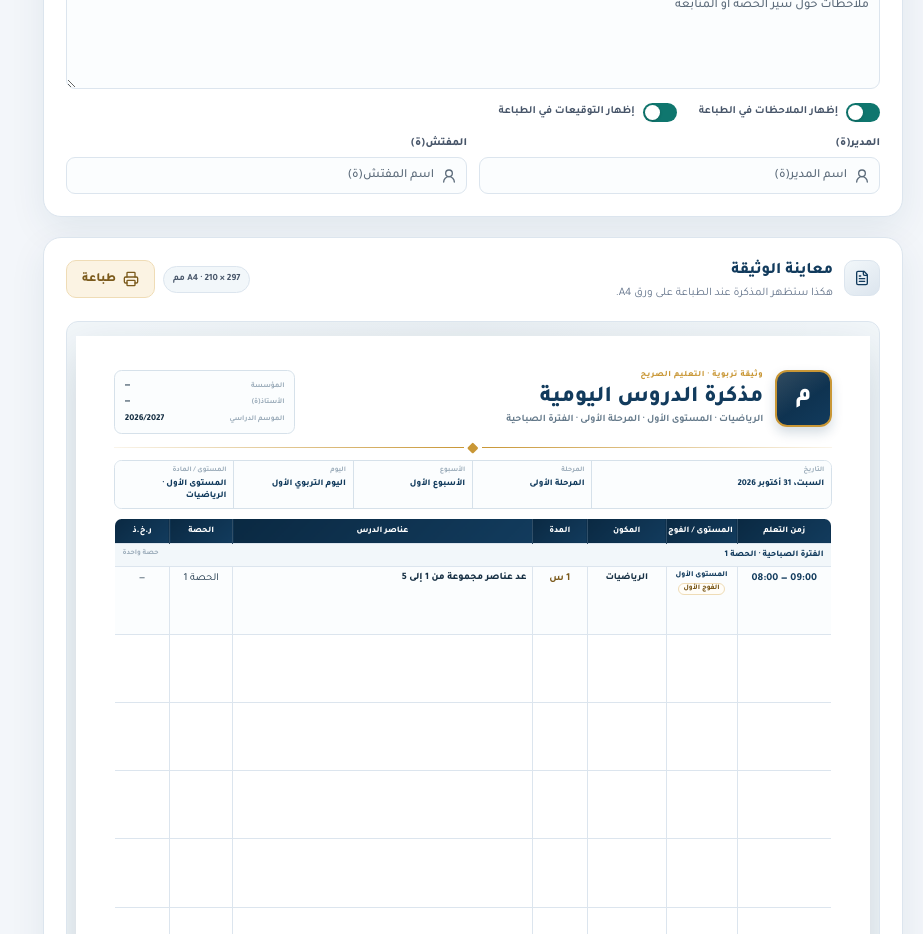
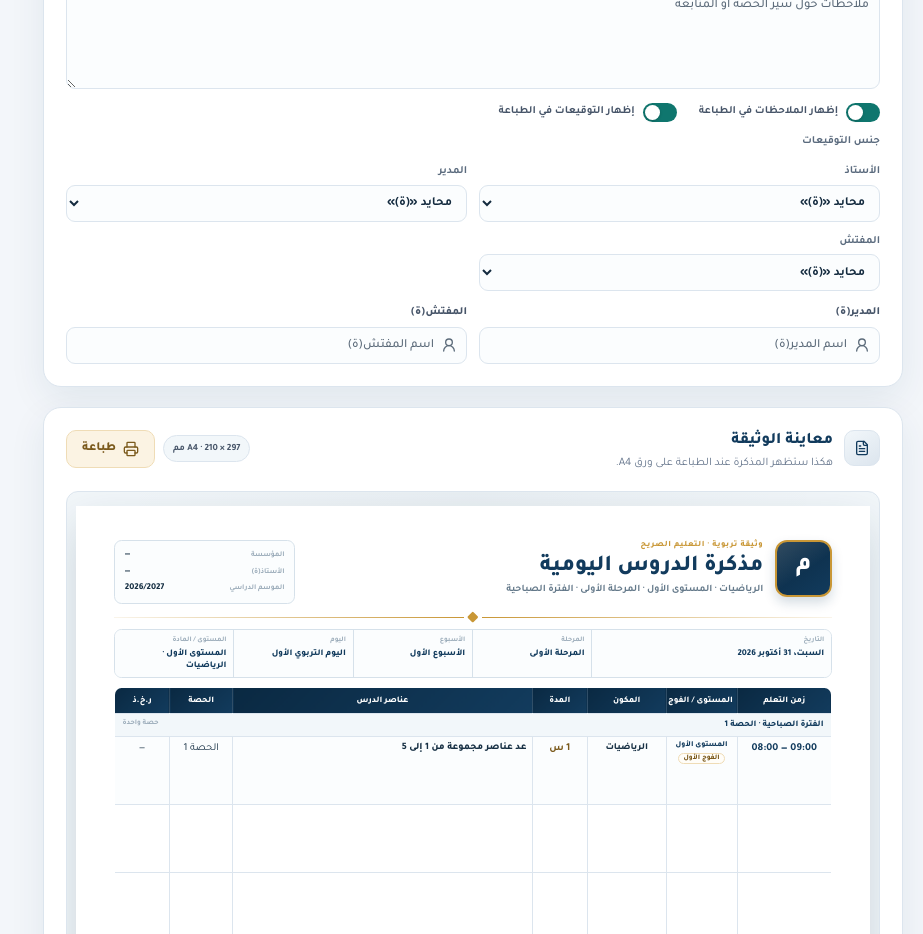
Before and after one commit to modarispro01-lab/moudaris-pro, a Next.js app: page /tools/daily-memo-explicit in a window 1280 px wide. Shown: the part 1800-2734 px from the top of the page, without its empty margins (357-1280 px from the left). Built offline with nearby package versions, Linux system fonts and the light colour scheme.

Commit message:
جنس التوقيعات: اختيار الأستاذ والمدير والمفتش في استعمال الزمن والمذكرة اليومية ومذكرة الأسبوع

```diff
--- a/src/components/daily-memo/DailyMemoApp.tsx
+++ b/src/components/daily-memo/DailyMemoApp.tsx
@@ -622,6 +622,7 @@ function buildGroupedMemo(
     director: profile.director,
     inspector: profile.inspector,
     academicYear: profile.academicYear || defaultAcademicYear(),
+    genders: profile.genders,
     level: plans.map((plan) => plan.level.levelLabel_ar).join(" · "),
     stage: activePlan.stage.title_ar,
     subject:
@@ -861,6 +862,8 @@ export default function DailyMemoApp({ catalog }: { catalog: Catalog }) {
       ...EMPTY_PROFILE,
       academicYear: defaultAcademicYear(),
       ...storedProfile,
+      /* القيمة الابتدائية من استعمال الزمن — تُحفظ فوراً فتصبح مستقلة بعد ذلك */
+      genders: storedProfile.genders ?? readTimetableState()?.design.genders,
     };
     const storedDrafts = readStorage<Record<string, MemoState>>(draftsKey, {});
     draftsRef.current =
@@ -1307,6 +1310,7 @@ export default function DailyMemoApp({ catalog }: { catalog: Catalog }) {
     if (patch.section !== undefined) profilePatch.section = patch.section;
     if (patch.director !== undefined) profilePatch.director = patch.director;
     if (patch.inspector !== undefined) profilePatch.inspector = patch.inspector;
+    if (patch.genders !== undefined) profilePatch.genders = patch.genders;
     if (Object.keys(profilePatch).length) {
       setProfile((previous) => ({ ...previous, ...profilePatch }));
     }
--- a/src/components/daily-memo/MemoEditor.tsx
+++ b/src/components/daily-memo/MemoEditor.tsx
@@ -1,6 +1,7 @@
 "use client";
 
 import type { ReactNode } from "react";
+import { normalizeGender, type Gender } from "@/lib/gender";
 import {
   ArrowDown,
   ArrowUp,
@@ -842,6 +843,44 @@ export default function MemoEditor({
           </label>
         </div>
 
+        {/* جنس التوقيعات — لكل دور على حدة */}
+        <div className="mt-3">
+          <span className="mb-2 block text-[11px] font-bold text-muted">
+            جنس التوقيعات
+          </span>
+          <div className="memo-sign-grid">
+            {(
+              [
+                ["teacher", "الأستاذ"],
+                ["director", "المدير"],
+                ["inspector", "المفتش"],
+              ] as const
+            ).map(([role, label]) => (
+              <label key={role} className="block">
+                <span className="mb-1 block text-[11px] font-bold text-muted">
+                  {label}
+                </span>
+                <select
+                  className="memo-input"
+                  value={normalizeGender(memo.genders?.[role])}
+                  onChange={(event) =>
+                    onChange({
+                      genders: {
+                        ...(memo.genders ?? {}),
+                        [role]: event.target.value as Gender,
+                      },
+                    })
+                  }
+                >
+                  <option value="neutral">محايد «(ة)»</option>
+                  <option value="male">مذكر</option>
+                  <option value="female">مؤنث</option>
+                </select>
+              </label>
+            ))}
+          </div>
+        </div>
+
         <div className="memo-sign-grid">
           <Label field={{ key: "director", label_ar: "المدير(ة)", label_fr: "", order: 1, type: "text", scope: "footer" }}>
             <div className="memo-with-icon">
--- a/src/components/daily-memo/TimetablePicker.tsx
+++ b/src/components/daily-memo/TimetablePicker.tsx
@@ -195,6 +195,7 @@ export function buildMemoFromTimetable(
     director: profile.director,
     inspector: profile.inspector,
     academicYear: profile.academicYear || defaultAcademicYear(),
+    genders: profile.genders,
     level: levelLabels.join(" · "),
     stage: anchorStage?.title_ar ?? "",
     subject: subjectNames.join(" · "),
--- a/src/components/daily-memo/types.ts
+++ b/src/components/daily-memo/types.ts
@@ -1,6 +1,8 @@
 /* ============================================================
    أنواع بيانات أداة المذكرة اليومية — التعليم الصريح
    ============================================================ */
+
+import type { RoleGenders } from "@/lib/gender";
 
 export type MemoBlock = "morning" | "afternoon";
 
@@ -264,6 +266,8 @@ export interface MemoState {
   showSignatures: boolean;
   /** صف الخروج أسفل جدول الحصص؛ يُفعّل تلقائيًا عند دمج المستويات. */
   showDismissal?: boolean;
+  /** جنس صاحب كل توقيع — غيابه يعني المحايد «(ة)» */
+  genders?: RoleGenders;
   /** إشعارات الأيام غير الدراسية المتتالية — تُملأ في مسار طباعة الأسبوع فقط */
   nextHolidays?: HolidayNotice[];
   /** الحصة الأسبوعية المختارة من 1 إلى 5 (مستقلة عن اليوم). */
@@ -278,6 +282,8 @@ export interface Profile {
   inspector: string;
   academicYear: string;
   section: string;
+  /** جنس صاحب كل توقيع — يُحفظ مع الملف الشخصي */
+  genders?: RoleGenders;
 }
 
 export interface Preferences {
--- a/src/components/timetable/steps/DesignStep.tsx
+++ b/src/components/timetable/steps/DesignStep.tsx
@@ -29,6 +29,7 @@ import ProjectActions from "../ProjectActions";
 import InstitutionLogo from "../InstitutionLogo";
 import type { Design } from "../types";
 import { cx } from "../utils";
+import { genderLabel, normalizeGender, type Gender } from "@/lib/gender";
 
 /** تصغير الصورة المرفوعة قبل حفظها في المتصفح */
 function uploadLogo(
@@ -77,6 +78,11 @@ export default function DesignStep({
   const { state, dispatch } = useTimetable();
   const theme = resolveTheme(state.design);
   const set = (patch: Partial<Design>) => dispatch({ type: "SET_DESIGN", patch });
+
+  /* جنس الدور: genders يتجاوز feminine، وفقدانه يعني «محايد» */
+  const genderOf = (role: "teacher" | "director" | "inspector"): Gender =>
+    state.design.genders?.[role] ??
+    normalizeGender(state.design.feminine === false ? "male" : "neutral");
 
   return (
     <div className="space-y-6">
@@ -430,18 +436,47 @@ export default function DesignStep({
             </p>
           </div>
 
-          {/* صيغة التوقيعات */}
+          {/* جنس التوقيعات — لكل دور على حدة */}
           <div>
             <div className="mb-2 flex items-center justify-between gap-2">
-              <span className="text-xs font-bold text-muted">صيغة التوقيعات</span>
-              <Toggle
-                active={state.design.feminine !== false}
-                onClick={() => set({ feminine: state.design.feminine === false })}
-                label={state.design.feminine !== false ? "مؤنّث «(ة)»" : "مذكر «بدون (ة)»"}
-              />
+              <span className="text-xs font-bold text-muted">جنس التوقيعات</span>
+              <span className="text-[11px] text-muted">المحايد «(ة)» هو الافتراضي</span>
             </div>
 
-            <div className="space-y-2">
+            <div className="grid grid-cols-3 gap-2">
+              {(
+                [
+                  ["teacher", "الأستاذ"],
+                  ["director", "المدير"],
+                  ["inspector", "المفتش"],
+                ] as const
+              ).map(([role, label]) => (
+                <label key={role} className="block">
+                  <span className="mb-1 block text-[11px] font-bold text-muted">
+                    {label}
+                  </span>
+                  <select
+                    className={inputCls + " py-2 text-xs"}
+                    value={genderOf(role)}
+                    onChange={(e) =>
+                      set({
+                        genders: {
+                          ...(state.design.genders ?? {}),
+                          [role]: e.target.value as Gender,
+                        },
+                      })
+                    }
+                  >
+                    <option value="neutral">محايد «(ة)»</option>
+                    <option value="male">مذكر</option>
+                    <option value="female">مؤنث</option>
+                  </select>
+                </label>
+              ))}
+            </div>
+
+            {/* نصوص مخصّصة — تبقى كما هي، وتتجاوز الجنس عند الكتابة */}
+            <div className="mt-3 space-y-2">
               {(
                 [
                   ["teacher", "توقيع الأستاذ"],
@@ -456,11 +491,10 @@ export default function DesignStep({
                   <input
                     className={inputCls + " py-2 text-xs"}
                     value={state.design.signLabels?.[k] ?? ""}
-                    placeholder={
-                      state.design.feminine !== false
-                        ? `${label}(ة)`
-                        : `${label}`
-                    }
+                    placeholder={genderLabel(
+                      `${label}(ة)`,
+                      genderOf(k === "manager" ? "director" : k)
+                    )}
                     onChange={(e) =>
                       set({
                         signLabels: {
--- a/src/components/timetable/types.ts
+++ b/src/components/timetable/types.ts
@@ -1,6 +1,8 @@
 /* ============================================================
    أنواع بيانات مولّد استعمال الزمن — التعليم الصريح
    ============================================================ */
+
+import type { RoleGenders } from "@/lib/gender";
 
 /** معرّف مادة (نصّي لتسهيل التوسيع) */
 export type SubjectId = string;
@@ -123,6 +125,8 @@ export interface Design {
   logoDataUrl?: string;
   /** صيغة المفردات: true = مؤنّث «الأستاذ(ة)»، false = مذكر «الأستاذ» */
   feminine: boolean;
+  /** جنس صاحب كل توقيع (الأستاذ/المدير/المفتش). غيابه = اتباع feminine ثم المحايد «(ة)». */
+  genders?: RoleGenders;
   /** نصوص التوقيعات المخصّصة (تُترك فارغة لاستعمال الافتراضي) */
   signLabels?: {
     teacher?: string;
--- a/src/components/week-memo/week-day-to-memo.ts
+++ b/src/components/week-memo/week-day-to-memo.ts
@@ -90,6 +90,7 @@ export function dayToMemoSheets(day: DayDoc, opts: Options): WeekSheet[] {
         director: opts.profile.director,
         inspector: opts.profile.inspector,
         academicYear: opts.profile.academicYear,
+        genders: opts.profile.genders,
         level: levels.join(" · "),
         stage: `المرحلة رقم ${opts.stageIndex + 1}`,
         subject: subjects.join(" · "),
--- a/src/components/workspace/types.ts
+++ b/src/components/workspace/types.ts
@@ -3,6 +3,7 @@
    طبقة تخزين موحّدة جديدة: لا تعدّل أي مفتاح قديم في localStorage.
    ============================================================ */
 
+import type { RoleGenders } from "@/lib/gender";
 import type { TimetableState } from "@/components/timetable/types";
 import { makeInitialState } from "@/components/timetable/defaults";
 
@@ -30,6 +31,8 @@ export interface TeacherProfile {
   director: string;
   inspector: string;
   academicYear: string;
+  /** جنس صاحب كل توقيع — يُشتق من استعمال الزمن */
+  genders?: RoleGenders;
 }
 
 /** مرجع صنف دراسي: مادة × مستوى × فوج */
--- a/src/components/workspace/useWorkspace.ts
+++ b/src/components/workspace/useWorkspace.ts
@@ -79,6 +79,7 @@ function buildProfile(tt: TimetableState, legacy: LegacyProfile | null): Teacher
     director: "",
     inspector: "",
     academicYear: from(legacy?.schoolYear, info?.year),
+    genders: tt?.design?.genders,
   };
 }
 
@@ -124,6 +125,8 @@ function mergeLiveProfile(ws: Workspace): Workspace {
       director: dropIfLeaked(ws.profile?.director, liveDirection),
       inspector: dropIfLeaked(ws.profile?.inspector, liveEmployeeId),
       academicYear: pick(ws.profile?.academicYear, live.academicYear),
+      /* المحفوظ يدوياً يسبق، وإلا نأخذ من استعمال الزمن */
+      genders: ws.profile?.genders ?? live.genders,
     },
   };
 }
--- /dev/null
+++ b/src/lib/gender.ts
@@ -0,0 +1,33 @@
+/* ============================================================
+   جنس صاحب التوقيع: الأستاذ / المدير / المفتش
+   "neutral" = الصيغة المحايدة «(ة)» — الافتراضي حفاظاً على المستندات القديمة.
+   ============================================================ */
+
+export type Gender = "neutral" | "male" | "female";
+
+/** أجناس الأدوار الثلاثة — المفتاح "director" يقابل «المدير» في كل الأدوات */
+export interface RoleGenders {
+  teacher?: Gender;
+  director?: Gender;
+  inspector?: Gender;
+}
+
+/** يطبّع قيمة قادمة من التخزين أو من واجهة المستخدم */
+export function normalizeGender(value: unknown): Gender {
+  return value === "male" || value === "female" ? value : "neutral";
+}
+
+/**
+ * يحوّل تسمية القالب إلى الصيغة المطلوبة:
+ *   «الأستاذ(ة)» + female → «الأستاذة»
+ *   «الأستاذ(ة)» + male   → «الأستاذ»
+ *   «الأستاذ(ة)» + neutral/undefined → «الأستاذ(ة)» بلا تغيير
+ * أي تسمية لا تحتوي «(ة)» تُعاد كما هي.
+ */
+export function genderLabel(label: string, gender?: Gender): string {
+  const text = label ?? "";
+  const g = normalizeGender(gender);
+  if (g === "neutral" || !text.includes("(ة)")) return text;
+  if (g === "female") return text.replace(/\(ة\)/g, "ة");
+  return text.replace(/\(ة\)/g, "");
+}
```
Also changed, not shown: src/components/daily-memo/MemoSheet.tsx (+5 -2 lines), src/components/timetable/TimetablePreview.tsx (+13 -6 lines).
